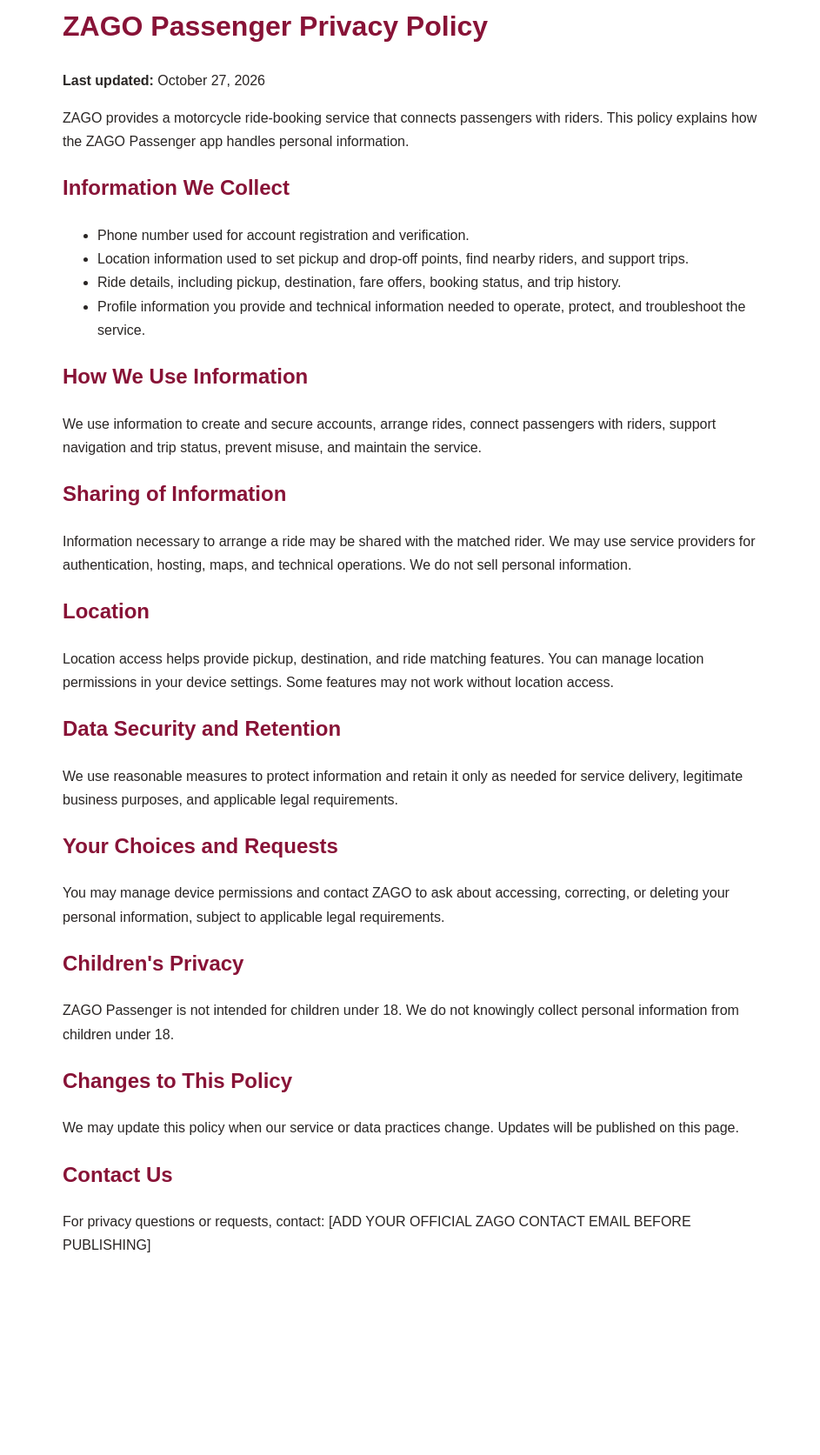
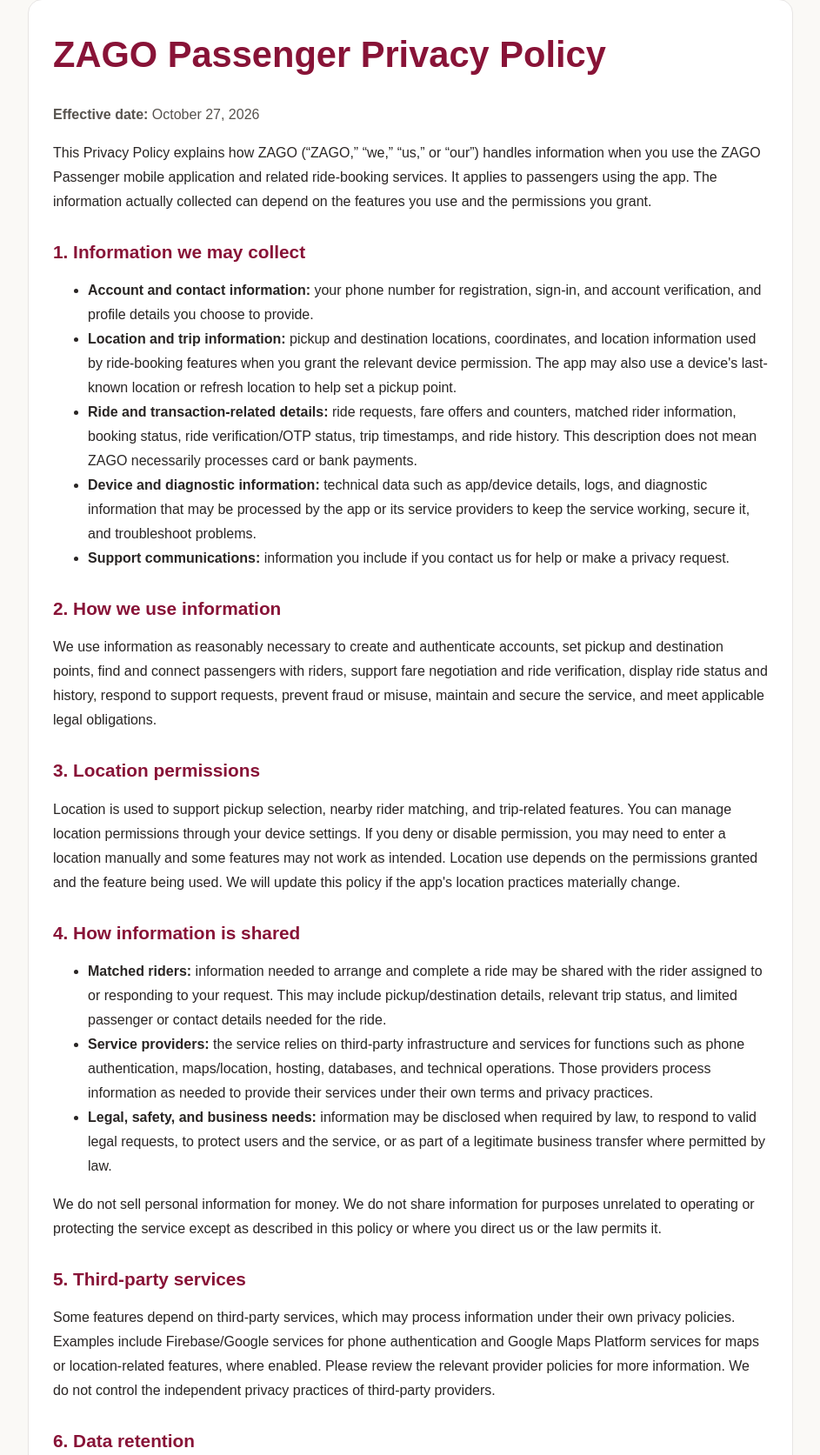
Before and after one commit to anvesh49x-bit/zago-privacy-policy, a plain HTML site: page index.html in a window 1280 px wide. Shown: the part 37-1710 px from the top of the page at 87% size, without its empty margins (168-1111 px from the left). Before the commit the page ends 1523 px from the top, so only its background shows below. Drawn offline with Linux system fonts and the light colour scheme.

Commit message:
Strengthen ZAGO Passenger privacy policy

```diff
--- a/index.html
+++ b/index.html
@@ -3,74 +3,81 @@
 <head>
   <meta charset="UTF-8">
   <meta name="viewport" content="width=device-width, initial-scale=1">
-  <title>ZAGO Passenger Privacy Policy</title>
+  <meta name="description" content="Privacy policy for the ZAGO Passenger ride-booking app.">
+  <title>ZAGO Passenger — Privacy Policy</title>
   <style>
-    body {
-      font-family: Arial, sans-serif;
-      max-width: 800px;
-      margin: 40px auto;
-      padding: 0 20px;
-      line-height: 1.7;
-      color: #292524;
-    }
-    h1, h2 { color: #881337; }
+    :root { color-scheme: light; --wine: #881337; --ink: #292524; --muted: #57534e; --paper: #fff; --line: #e7e5e4; }
+    * { box-sizing: border-box; }
+    body { margin: 0; background: #faf9f6; color: var(--ink); font: 16px/1.75 Arial, Helvetica, sans-serif; }
+    main { max-width: 880px; margin: 36px auto; padding: 36px 28px; background: var(--paper); border: 1px solid var(--line); border-radius: 16px; }
+    h1, h2 { color: var(--wine); line-height: 1.3; }
+    h1 { margin-top: 0; font-size: clamp(2rem, 5vw, 2.6rem); }
+    h2 { margin-top: 30px; font-size: 1.3rem; }
+    a { color: var(--wine); overflow-wrap: anywhere; }
+    .updated, .note { color: var(--muted); }
+    footer { border-top: 1px solid var(--line); margin-top: 32px; padding-top: 18px; color: var(--muted); font-size: .92rem; }
+    @media (max-width: 600px) { main { margin: 0; padding: 24px 18px; border-radius: 0; border: 0; } }
   </style>
 </head>
 <body>
+<main>
   <h1>ZAGO Passenger Privacy Policy</h1>
-  <p><strong>Last updated:</strong> October 27, 2026</p>
+  <p class="updated"><strong>Effective date:</strong> October 27, 2026</p>
 
-  <p>ZAGO provides a motorcycle ride-booking service that connects
-  passengers with riders. This policy explains how the ZAGO Passenger
-  app handles personal information.</p>
+  <p>This Privacy Policy explains how ZAGO (“ZAGO,” “we,” “us,” or “our”) handles information when you use the ZAGO Passenger mobile application and related ride-booking services. It applies to passengers using the app. The information actually collected can depend on the features you use and the permissions you grant.</p>
 
-  <h2>Information We Collect</h2>
+  <h2>1. Information we may collect</h2>
   <ul>
-    <li>Phone number used for account registration and verification.</li>
-    <li>Location information used to set pickup and drop-off points,
-    find nearby riders, and support trips.</li>
-    <li>Ride details, including pickup, destination, fare offers,
-    booking status, and trip history.</li>
-    <li>Profile information you provide and technical information
-    needed to operate, protect, and troubleshoot the service.</li>
+    <li><strong>Account and contact information:</strong> your phone number for registration, sign-in, and account verification, and profile details you choose to provide.</li>
+    <li><strong>Location and trip information:</strong> pickup and destination locations, coordinates, and location information used by ride-booking features when you grant the relevant device permission. The app may also use a device's last-known location or refresh location to help set a pickup point.</li>
+    <li><strong>Ride and transaction-related details:</strong> ride requests, fare offers and counters, matched rider information, booking status, ride verification/OTP status, trip timestamps, and ride history. This description does not mean ZAGO necessarily processes card or bank payments.</li>
+    <li><strong>Device and diagnostic information:</strong> technical data such as app/device details, logs, and diagnostic information that may be processed by the app or its service providers to keep the service working, secure it, and troubleshoot problems.</li>
+    <li><strong>Support communications:</strong> information you include if you contact us for help or make a privacy request.</li>
   </ul>
 
-  <h2>How We Use Information</h2>
-  <p>We use information to create and secure accounts, arrange rides,
-  connect passengers with riders, support navigation and trip status,
-  prevent misuse, and maintain the service.</p>
+  <h2>2. How we use information</h2>
+  <p>We use information as reasonably necessary to create and authenticate accounts, set pickup and destination points, find and connect passengers with riders, support fare negotiation and ride verification, display ride status and history, respond to support requests, prevent fraud or misuse, maintain and secure the service, and meet applicable legal obligations.</p>
 
-  <h2>Sharing of Information</h2>
-  <p>Information necessary to arrange a ride may be shared with the
-  matched rider. We may use service providers for authentication,
-  hosting, maps, and technical operations. We do not sell personal
-  information.</p>
+  <h2>3. Location permissions</h2>
+  <p>Location is used to support pickup selection, nearby rider matching, and trip-related features. You can manage location permissions through your device settings. If you deny or disable permission, you may need to enter a location manually and some features may not work as intended. Location use depends on the permissions granted and the feature being used. We will update this policy if the app's location practices materially change.</p>
 
-  <h2>Location</h2>
-  <p>Location access helps provide pickup, destination, and ride
-  matching features. You can manage location permissions in your
-  device settings. Some features may not work without location access.</p>
+  <h2>4. How information is shared</h2>
+  <ul>
+    <li><strong>Matched riders:</strong> information needed to arrange and complete a ride may be shared with the rider assigned to or responding to your request. This may include pickup/destination details, relevant trip status, and limited passenger or contact details needed for the ride.</li>
+    <li><strong>Service providers:</strong> the service relies on third-party infrastructure and services for functions such as phone authentication, maps/location, hosting, databases, and technical operations. Those providers process information as needed to provide their services under their own terms and privacy practices.</li>
+    <li><strong>Legal, safety, and business needs:</strong> information may be disclosed when required by law, to respond to valid legal requests, to protect users and the service, or as part of a legitimate business transfer where permitted by law.</li>
+  </ul>
+  <p>We do not sell personal information for money. We do not share information for purposes unrelated to operating or protecting the service except as described in this policy or where you direct us or the law permits it.</p>
 
-  <h2>Data Security and Retention</h2>
-  <p>We use reasonable measures to protect information and retain it
-  only as needed for service delivery, legitimate business purposes,
-  and applicable legal requirements.</p>
+  <h2>5. Third-party services</h2>
+  <p>Some features depend on third-party services, which may process information under their own privacy policies. Examples include Firebase/Google services for phone authentication and Google Maps Platform services for maps or location-related features, where enabled. Please review the relevant provider policies for more information. We do not control the independent privacy practices of third-party providers.</p>
 
-  <h2>Your Choices and Requests</h2>
-  <p>You may manage device permissions and contact ZAGO to ask about
-  accessing, correcting, or deleting your personal information,
-  subject to applicable legal requirements.</p>
+  <h2>6. Data retention</h2>
+  <p>We keep information for as long as reasonably needed to provide the service, maintain ride and account records, address disputes and safety issues, meet legal requirements, and enforce our agreements. Retention periods vary by data type and purpose. Information may be deleted or de-identified when it is no longer needed, subject to lawful retention requirements.</p>
 
-  <h2>Children's Privacy</h2>
-  <p>ZAGO Passenger is not intended for children under 18. We do not
-  knowingly collect personal information from children under 18.</p>
+  <h2>7. Security</h2>
+  <p>We use reasonable technical and organizational measures designed to protect information. No app, network, or storage system can be guaranteed to be completely secure, and we cannot promise absolute security.</p>
 
-  <h2>Changes to This Policy</h2>
-  <p>We may update this policy when our service or data practices
-  change. Updates will be published on this page.</p>
+  <h2>8. Your choices and privacy requests</h2>
+  <p>You can manage device permissions in your phone settings. To request access to, correction of, or deletion of personal information associated with your account, email <a href="mailto:support.zago@gmail.com">support.zago@gmail.com</a> from your registered email address if available, and include your registered phone number and the request details. Do not email passwords or one-time verification codes. We may need to verify your identity before acting on a request.</p>
+  <p>We will review and respond to requests as required by applicable law. Some information may need to be retained for legitimate safety, dispute-resolution, fraud-prevention, or legal reasons. Contacting us does not guarantee that every record can be deleted immediately.</p>
 
-  <h2>Contact Us</h2>
-  <p>For privacy questions or requests, contact: [ADD YOUR OFFICIAL
-  ZAGO CONTACT EMAIL BEFORE PUBLISHING]</p>
+  <h2>9. Children's privacy</h2>
+  <p>ZAGO Passenger is intended for adults and is not directed to children under 18. We do not knowingly seek to collect personal information from children under 18. If you believe a child has provided us personal information, contact us so we can review the matter.</p>
+
+  <h2>10. International processing</h2>
+  <p>Our service providers may process or store information in locations outside your state or country. Where applicable, we take steps required by law for such processing.</p>
+
+  <h2>11. Changes to this policy</h2>
+  <p>We may revise this policy as the app, our practices, or legal requirements change. We will post the updated version on this page and update the effective date. Please review it periodically.</p>
+
+  <h2>12. Contact us</h2>
+  <p>For privacy questions, account-related privacy requests, or concerns about this policy, contact:</p>
+  <p><strong>ZAGO Support</strong><br>Email: <a href="mailto:support.zago@gmail.com">support.zago@gmail.com</a></p>
+
+  <footer>
+    This policy describes the ZAGO Passenger app. It should be kept consistent with the app's actual permissions, data flows, third-party SDKs, and account-deletion process.
+  </footer>
+</main>
 </body>
 </html>
```
